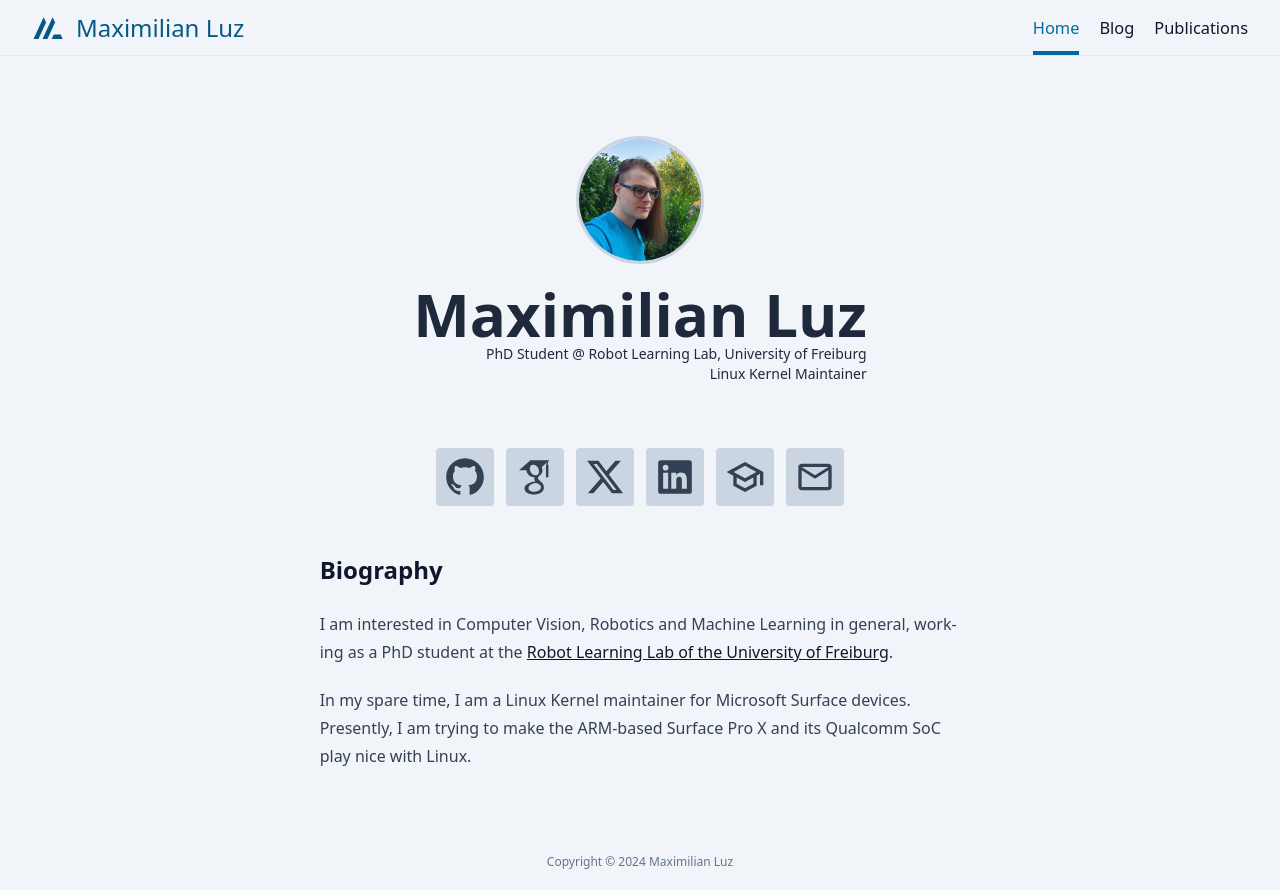
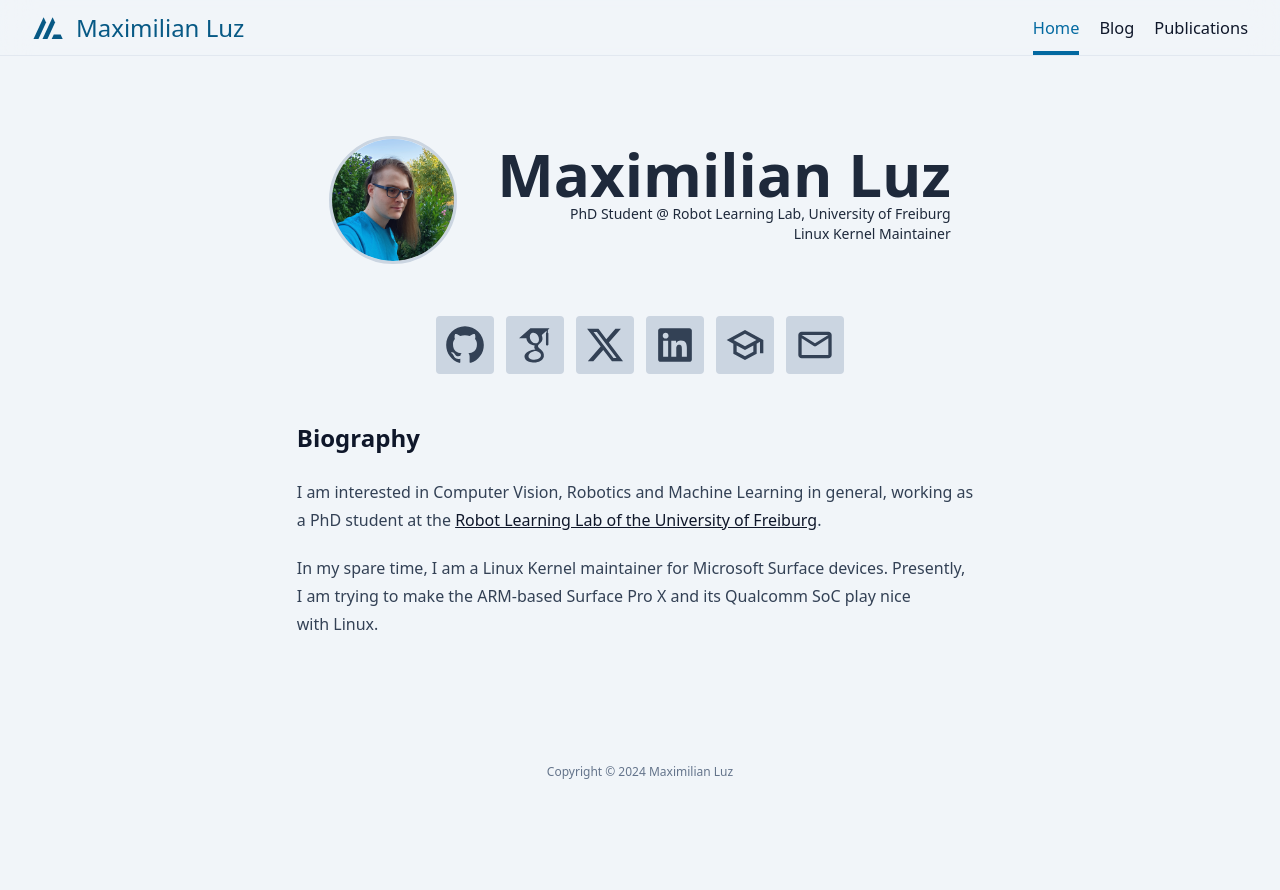
Before and after one commit to qzed/qzed.github.io, a Next.js app: page / in a window 1280 px wide. After the commit the page ends 800 px from the top, so only its background shows below. Built offline with nearby package versions, Linux system fonts and the light colour scheme.

Commit message:
Text formatting changes

```diff
--- a/src/components/Prose.tsx
+++ b/src/components/Prose.tsx
@@ -8,7 +8,11 @@
       prose max-w-none prose-slate dark:prose-invert
       prose-sm sm:prose-base
 
-      text-pretty break-words hyphens-auto
+      text-pretty
+      text-optimize-legibility
+      break-words
+      hyphens-auto
+      subpixel-antialiased
 
       prose-img:rounded prose-img:border
       prose-img:border-slate-200 dark:prose-img:border-slate-800
--- a/src/styles/common/tailwind.css
+++ b/src/styles/common/tailwind.css
@@ -13,6 +13,12 @@
 
     .csl-ref > a {
         @apply no-underline hover:underline;
+    }
+}
+
+@layer utilities {
+    .text-optimize-legibility {
+        text-rendering: optimizeLegibility;
     }
 }
 
--- a/tailwind.config.ts
+++ b/tailwind.config.ts
@@ -11,7 +11,7 @@
   theme: {
     extend: {
       maxWidth: {
-        'prose': '70ch',
+        'prose': '75ch',
       },
       typography: {
         DEFAULT: {
```
